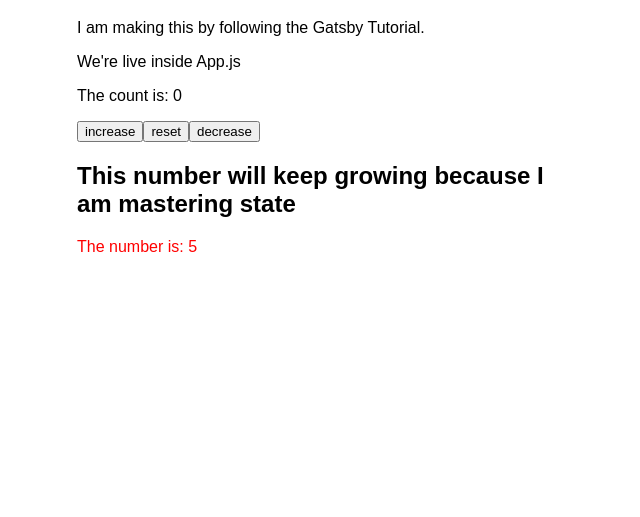
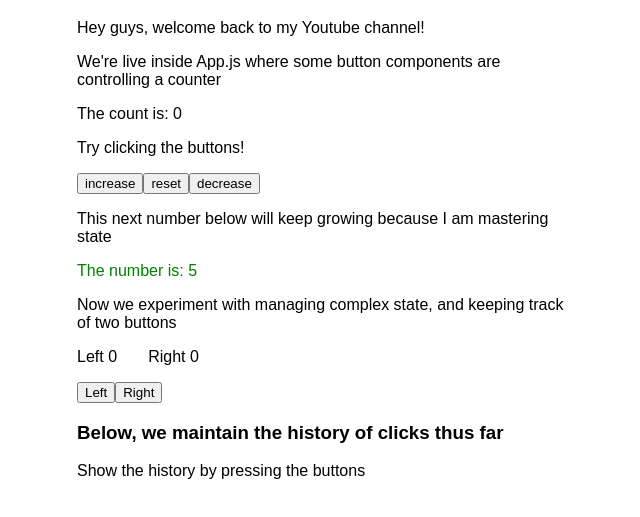
Before and after one commit to PersianBlue/my-first-gatsby-site, a Gatsby site: page / in a window 1280 px wide. Shown: the part 131-648 px from the top of the page, without its empty margins (313-953 px from the left). Built offline with nearby package versions, Linux system fonts and the light colour scheme; Gatsby itself is replaced by a stand-in of ours.

Commit message:
Moved components to folder

```diff
--- /dev/null
+++ b/src/components/App.js
@@ -0,0 +1,63 @@
+import React from 'react'
+import {useState} from 'react';
+
+const Button = ({onClick, text}) =>(
+    <button onClick = {onClick}> {text} </button>
+)
+
+const App = (props) => {
+    const [paraColor, changeColor] = useState("black")
+    //console.log(paraColor.color)
+    const [counter, setCounter] = useState(0);
+    const increaseByOne = ()=> setCounter(counter +1);
+    const decreaseByOne = ()=> setCounter(counter -1);
+    const setToZero = () => setCounter(0);
+    //Automatic counter
+    const [stateVariable, stateSetter] = useState(0)
+    setTimeout( ()=> {
+        switch(true){
+            case(stateVariable%5===0): changeColor("blue"); break;
+
+            case(stateVariable%3===0): changeColor("red"); break;
+
+            case(stateVariable%4===0): changeColor("green"); break;
+
+            default: break;
+        }
+
+        return (stateSetter(stateVariable +1))}
+
+
+    ,1000)
+    //Components to display button and counter
+    /*const colorChanger = () =>{
+        if(stateVariable%5===0){
+            setTimeout( ()=>changeColor({...paraColor, color: "blue"}),1000)
+
+        }
+        else if(stateVariable%3===0){
+            setTimeout( ()=>changeColor({...paraColor, color: "green"}),1000)
+
+        } else{
+            setTimeout( ()=>changeColor({...paraColor, color: "red"}),1000)
+        }
+    }*/
+    //colorChanger();
+
+    const Display = ({counter}) => <div> The count is: {counter}</div>
+    return (
+        <div>
+            <p>We're live inside App.js where some button components are controlling a counter </p>
+            <Display counter = {counter}/>
+            <p>Try clicking the buttons!</p>
+            <p></p>
+            <Button onClick = {increaseByOne} text ="increase" />
+            <Button onClick ={setToZero} text = "reset"/>
+            <Button onClick = {decreaseByOne} text = "decrease"/>
+            <p>This next number below will keep growing because I am mastering state</p>
+            <p style ={{color: paraColor}}>The number is: {stateVariable}</p>
+        </div>
+    )
+}
+
+export default App
--- /dev/null
+++ b/src/components/ButtonMaster.js
@@ -0,0 +1,58 @@
+import React from 'react'
+//import Button from './App'
+import {useState} from 'react'
+
+const History = (props) =>{
+    if (props.allClicks.length ===0){
+        return (
+            <div>
+                Show the history by pressing the buttons
+            </div>
+        )
+    }
+
+    return (
+        <div>
+            Button Press History: {props.allClicks.join(' ')}
+        </div>
+    )
+}
+
+const ButtonMaster = () =>{
+    const [left, setLeft] = useState(0);
+    const [right, setRight] = useState(0);
+    const [allClicks, setAll] = useState([]);
+
+    const handleLeftClick = ()=>{
+        setAll(allClicks.concat("L"));
+        setLeft(left+1)
+    }
+    const handleRightClick =() =>{
+        setAll(allClicks.concat("R"))
+        setRight(right+1)
+    }
+
+    /*const [clicks, setClickCount] = useState(
+        {
+        left: 0,
+        right: 0
+    })
+    const handleLeftClick = () =>{
+            setClickCount({...clicks, left: clicks.left + 1 })
+    }
+    const handleRightClick = () =>{
+        setClickCount({...clicks, right: clicks.right +1})
+    }*/
+
+   return(
+   <div>
+       <p>Now we experiment with managing complex state, and keeping track of two buttons</p>
+       <p>Left {left} &nbsp;&nbsp;&nbsp;&nbsp;&nbsp; Right {right}</p>
+        <button onClick ={handleLeftClick}> Left </button>
+        <button onClick = {handleRightClick}> Right </button>
+        <h3>Below, we maintain the history of clicks thus far</h3>
+        <History allClicks = {allClicks}/>
+    </div>)
+}
+
+export default ButtonMaster
--- a/src/pages/App.js
+++ /dev/null
@@ -1,34 +0,0 @@
-import React from 'react'
-import {useState} from 'react';
-const App = (props) => {
-    const [counter, setCounter] = useState(0);
-    const increaseByOne = ()=> setCounter(counter +1);
-    const decreaseByOne = ()=> setCounter(counter -1);
-    const setToZero = () => setCounter(0);
-
-    //Automatic counter
-    const [stateVariable, stateSetter] = useState(0)
-    setTimeout(
-        ()=> stateSetter(stateVariable +1), 1000
-    )
-    //Components to display button and counter
-    const Button = ({onClick, text}) =>(
-        <button onClick = {onClick}> {text} </button>
-    )
-    const Display = ({counter}) => <div> The count is: {counter}</div>
-
-    return (
-        <div>
-            <p>We're live inside App.js </p>
-            <Display counter = {counter}/>
-            <p></p>
-            <Button onClick = {increaseByOne} text ="increase" />
-            <Button onClick ={setToZero} text = "reset"/>
-            <Button onClick = {decreaseByOne} text = "decrease"/>
-            <h2>This number will keep growing because I am mastering state</h2>
-            <p style ={{color: 'red'}}>The number is: {stateVariable}</p>
-        </div>
-    )
-}
-
-export default App
--- a/src/pages/index.js
+++ b/src/pages/index.js
@@ -1,10 +1,11 @@
 import * as React from 'react'
 import Layout from '../components/layout'
-import App from './App'
+import App from '../components/App'
+import ButtonMaster from '../components/ButtonMaster'
 
 let counter = 1;
 
-const updateCounter = () =>{
+/*const updateCounter = () =>{
   counter +=1;
 }
 const refresh = () =>{
@@ -12,18 +13,19 @@ const refresh = () =>{
     <div>
       <p>I'm calling my refresh function</p>
       <App counter = {counter}/>
-      {/*updateCounter()*/}
+      {updateCounter()}
     </div>
   )
-}
+}*/
 
 
 const IndexPage = () => {
   return (
     <Layout pageTitle="Home Page">
-      <p>I am making this by following the Gatsby Tutorial.</p>
+      <p>Hey guys, welcome back to my Youtube channel!</p>
       <App counter = {counter}/>
-      {/*refresh()*/}
+      <ButtonMaster />
+
     </Layout>
   )
 }
```
Also changed, not shown: src/pages/usefulLinks.js (+6 -3 lines), src/pages/unicafeProject.js (added).
